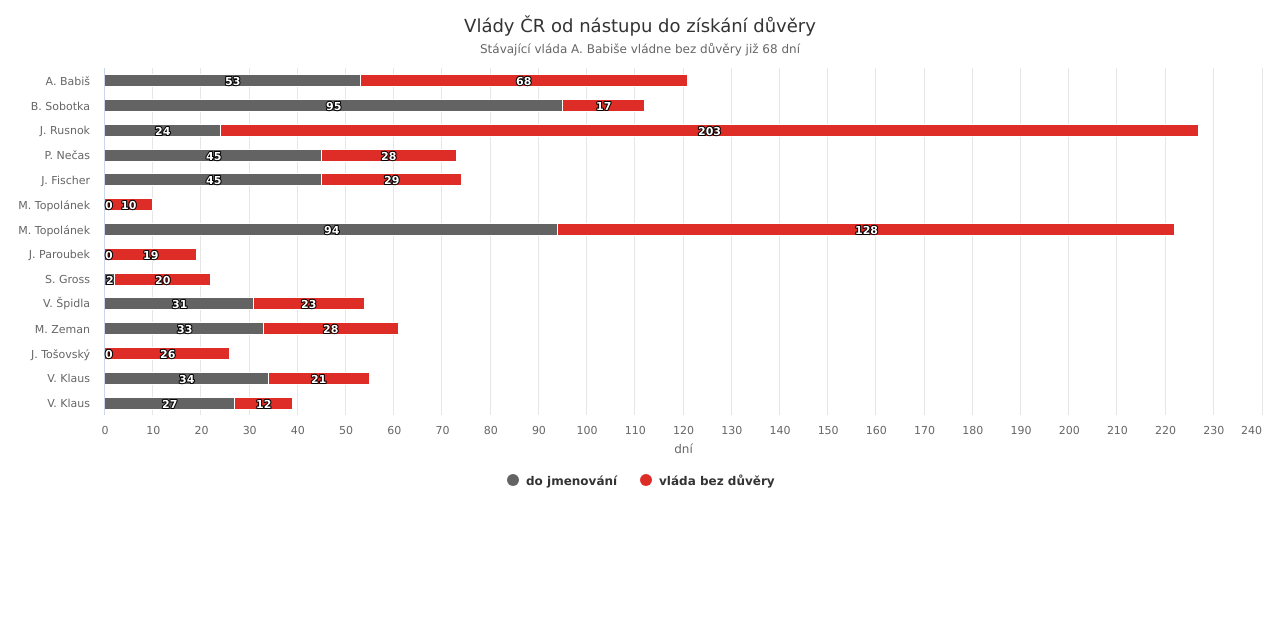
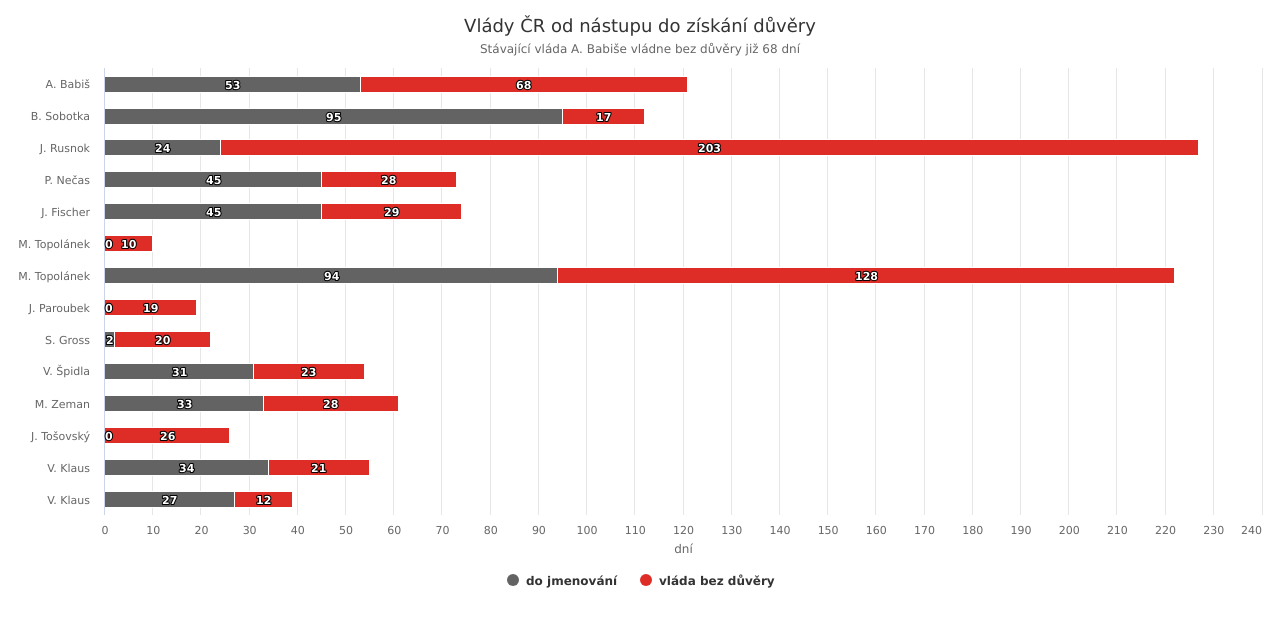
Before and after one commit to DataRozhlas/vlady-duvera, a plain HTML site: page index.html in a window 1280 px wide. Drawn offline with nearby package versions, Linux system fonts and the light colour scheme.

Commit message:
vyssi sloupce

```diff
--- a/index.html
+++ b/index.html
@@ -53,7 +53,7 @@ data.forEach(function(d) {
 Highcharts.chart('chart', {
     chart: {
         type: 'bar',
-        height: 500
+        height: 600
     },
     credits: {
         enabled: false
```
